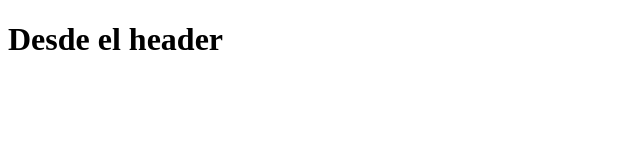
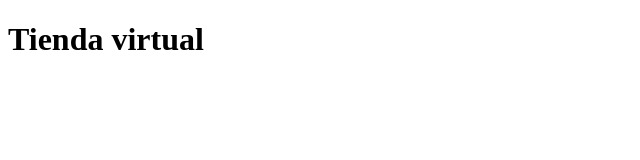
Before and after one commit to IvanPMa/curso-react, a React (Create React App) app in the folder basicos/: page / in a window 1280 px wide. Shown: the top 160 px of the page, without its empty margins (0-640 px from the left). Built offline with nearby package versions, Linux system fonts and the light colour scheme.

Commit message:
Basicos de JSX

```diff
--- a/basicos/src/components/Header.jsx
+++ b/basicos/src/components/Header.jsx
@@ -3,11 +3,20 @@
 // Creacion del componente usando function declaration
 function Header(){
     // Antes del return podemos escribir codigo JS
+    // const edad = 22;
+    // let mensaje;
+    // if(edad >= 18){
+    //     mensaje = 'Eres mayor de edad';
+    // } else{
+    //     mensaje= 'Eres mejor de edad';
+    // }
+
 
     // En el return es lo que se va a ver en pantalla
     return(
-        <h1>Desde el header</h1>
-    );
+        // <h1>Desde el header {edad}, {mensaje}</h1>
+        <h1 id='encabezado' className= 'encabezado'>Tienda virtual</h1>
+        );
 }
 
 export default Header;
```
